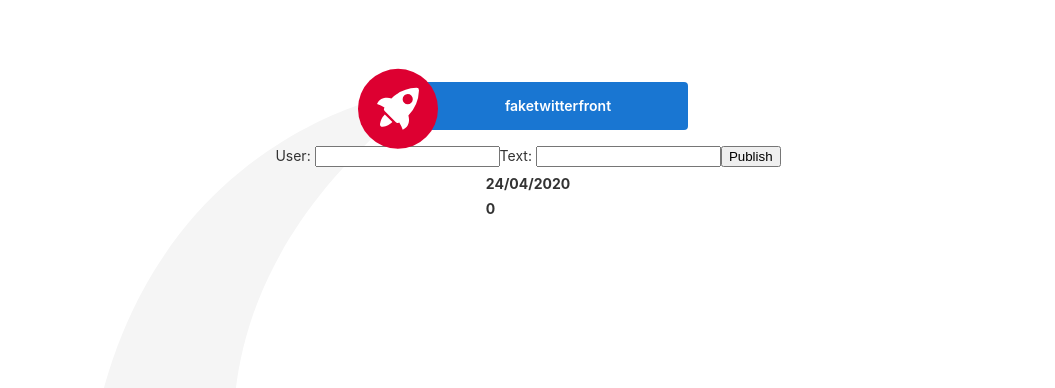
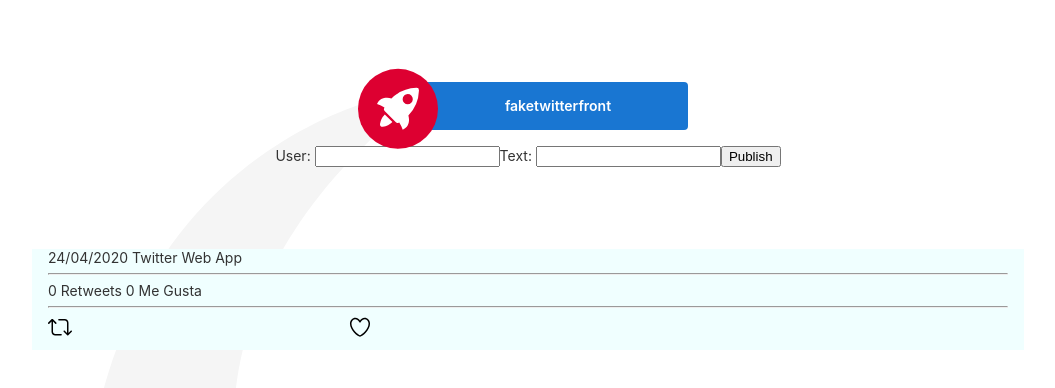
Before and after one commit to Leoo05/faketwitterfront, an Angular app: page / in a window 1280 px wide. Both pictures are taken after a click on the button "Publish". Shown: the top 388 px of the page, without its empty margins (112-1167 px from the left). Built offline with nearby package versions, Linux system fonts and the light colour scheme.

Commit message:
Inclusion Estilos

```diff
--- a/angular.json
+++ b/angular.json
@@ -119,6 +119,10 @@
           }
         }
       }
-    }},
-  "defaultProject": "faketwitterfront"
+    }
+  },
+  "defaultProject": "faketwitterfront",
+  "cli": {
+    "analytics": false
+  }
 }
--- a/src/app/app.component.html
+++ b/src/app/app.component.html
@@ -1,44 +1,75 @@
-
 <div class="content" role="main">
 
   <!-- Highlight Card -->
   <div class="card highlight-card card-small">
 
-    <svg id="rocket" alt="Rocket Ship" xmlns="http://www.w3.org/2000/svg" width="101.678" height="101.678" viewBox="0 0 101.678 101.678">
+    <svg id="rocket" alt="Rocket Ship" xmlns="http://www.w3.org/2000/svg" width="101.678" height="101.678"
+      viewBox="0 0 101.678 101.678">
       <g id="Group_83" data-name="Group 83" transform="translate(-141 -696)">
-        <circle id="Ellipse_8" data-name="Ellipse 8" cx="50.839" cy="50.839" r="50.839" transform="translate(141 696)" fill="#dd0031"/>
+        <circle id="Ellipse_8" data-name="Ellipse 8" cx="50.839" cy="50.839" r="50.839" transform="translate(141 696)"
+          fill="#dd0031" />
         <g id="Group_47" data-name="Group 47" transform="translate(165.185 720.185)">
-          <path id="Path_33" data-name="Path 33" d="M3.4,42.615a3.084,3.084,0,0,0,3.553,3.553,21.419,21.419,0,0,0,12.215-6.107L9.511,30.4A21.419,21.419,0,0,0,3.4,42.615Z" transform="translate(0.371 3.363)" fill="#fff"/>
-          <path id="Path_34" data-name="Path 34" d="M53.3,3.221A3.09,3.09,0,0,0,50.081,0,48.227,48.227,0,0,0,18.322,13.437c-6-1.666-14.991-1.221-18.322,7.218A33.892,33.892,0,0,1,9.439,25.1l-.333.666a3.013,3.013,0,0,0,.555,3.553L23.985,43.641a2.9,2.9,0,0,0,3.553.555l.666-.333A33.892,33.892,0,0,1,32.647,53.3c8.55-3.664,8.884-12.326,7.218-18.322A48.227,48.227,0,0,0,53.3,3.221ZM34.424,9.772a6.439,6.439,0,1,1,9.106,9.106,6.368,6.368,0,0,1-9.106,0A6.467,6.467,0,0,1,34.424,9.772Z" transform="translate(0 0.005)" fill="#fff"/>
+          <path id="Path_33" data-name="Path 33"
+            d="M3.4,42.615a3.084,3.084,0,0,0,3.553,3.553,21.419,21.419,0,0,0,12.215-6.107L9.511,30.4A21.419,21.419,0,0,0,3.4,42.615Z"
+            transform="translate(0.371 3.363)" fill="#fff" />
+          <path id="Path_34" data-name="Path 34"
+            d="M53.3,3.221A3.09,3.09,0,0,0,50.081,0,48.227,48.227,0,0,0,18.322,13.437c-6-1.666-14.991-1.221-18.322,7.218A33.892,33.892,0,0,1,9.439,25.1l-.333.666a3.013,3.013,0,0,0,.555,3.553L23.985,43.641a2.9,2.9,0,0,0,3.553.555l.666-.333A33.892,33.892,0,0,1,32.647,53.3c8.55-3.664,8.884-12.326,7.218-18.322A48.227,48.227,0,0,0,53.3,3.221ZM34.424,9.772a6.439,6.439,0,1,1,9.106,9.106,6.368,6.368,0,0,1-9.106,0A6.467,6.467,0,0,1,34.424,9.772Z"
+            transform="translate(0 0.005)" fill="#fff" />
         </g>
       </g>
     </svg>
 
     <span>{{ title }}</span>
 
-    <svg id="rocket-smoke" alt="Rocket Ship Smoke" xmlns="http://www.w3.org/2000/svg" width="516.119" height="1083.632" viewBox="0 0 516.119 1083.632">
-      <path id="Path_40" data-name="Path 40" d="M644.6,141S143.02,215.537,147.049,870.207s342.774,201.755,342.774,201.755S404.659,847.213,388.815,762.2c-27.116-145.51-11.551-384.124,271.9-609.1C671.15,139.365,644.6,141,644.6,141Z" transform="translate(-147.025 -140.939)" fill="#f5f5f5"/>
+    <svg id="rocket-smoke" alt="Rocket Ship Smoke" xmlns="http://www.w3.org/2000/svg" width="516.119" height="1083.632"
+      viewBox="0 0 516.119 1083.632">
+      <path id="Path_40" data-name="Path 40"
+        d="M644.6,141S143.02,215.537,147.049,870.207s342.774,201.755,342.774,201.755S404.659,847.213,388.815,762.2c-27.116-145.51-11.551-384.124,271.9-609.1C671.15,139.365,644.6,141,644.6,141Z"
+        transform="translate(-147.025 -140.939)" fill="#f5f5f5" />
     </svg>
 
   </div>
 
   <div class="cuadro_de_texto">
     <label>User: </label>
-    <input type="text" [(ngModel)]="newTweetUser"/>
+    <input type="text" [(ngModel)]="newTweetUser" />
     <label>Text: </label>
-    <input type="text" [(ngModel)]="newTweetText"/>
+    <input type="text" [(ngModel)]="newTweetText" />
     <button (click)="publicar()">Publish</button>
   </div>
 
+</div>
+<div *ngFor="let tweet of listaTweets" class="tweetStyle">
+  <span class="userName" id="tweetUser">
+    {{ tweet.user }}
+  </span>
 
-  <div *ngFor="let tweet of listaTweets" class="tweet">
-    <h1 id="tweetUser">{{ tweet.user }}</h1>
-    <h4 id="tweetDate">{{ tweet.date }}</h4>
-    <h2 id="tweetText">{{ tweet.text }}</h2>
-    <h4 id="tweetLikes">{{ tweet.likes }}</h4>
+  <p class="Text" id="tweetText">{{ tweet.text }}</p>
+  <span id="tweetDate"> {{ tweet.date }} </span>
+  <span> Twitter Web App </span>
+  <hr>
+  <span class="likes" id="tweetLikes"> 0 Retweets</span>
+  <span class="likes" id="tweetLikes"> {{ tweet.likes }} Me Gusta</span>
+  <hr>
+  <div class="svgicons">
+    <span class="svgincons">
+      <svg >
+        <path
+          d="M23.77 15.67c-.292-.293-.767-.293-1.06 0l-2.22 2.22V7.65c0-2.068-1.683-3.75-3.75-3.75h-5.85c-.414 0-.75.336-.75.75s.336.75.75.75h5.85c1.24 0 2.25 1.01 2.25 2.25v10.24l-2.22-2.22c-.293-.293-.768-.293-1.06 0s-.294.768 0 1.06l3.5 3.5c.145.147.337.22.53.22s.383-.072.53-.22l3.5-3.5c.294-.292.294-.767 0-1.06zm-10.66 3.28H7.26c-1.24 0-2.25-1.01-2.25-2.25V6.46l2.22 2.22c.148.147.34.22.532.22s.384-.073.53-.22c.293-.293.293-.768 0-1.06l-3.5-3.5c-.293-.294-.768-.294-1.06 0l-3.5 3.5c-.294.292-.294.767 0 1.06s.767.293 1.06 0l2.22-2.22V16.7c0 2.068 1.683 3.75 3.75 3.75h5.85c.414 0 .75-.336.75-.75s-.337-.75-.75-.75z">
+        </path>
+      </svg>
+    </span>
+    <span class="svgicons">
+      <svg>
+        <path
+          d="M12 21.638h-.014C9.403 21.59 1.95 14.856 1.95 8.478c0-3.064 2.525-5.754 5.403-5.754 2.29 0 3.83 1.58 4.646 2.73.814-1.148 2.354-2.73 4.645-2.73 2.88 0 5.404 2.69 5.404 5.755 0 6.376-7.454 13.11-10.037 13.157H12zM7.354 4.225c-2.08 0-3.903 1.988-3.903 4.255 0 5.74 7.034 11.596 8.55 11.658 1.518-.062 8.55-5.917 8.55-11.658 0-2.267-1.823-4.255-3.903-4.255-2.528 0-3.94 2.936-3.952 2.965-.23.562-1.156.562-1.387 0-.014-.03-1.425-2.965-3.954-2.965z">
+        </path>
+
+      </svg>
+    </span>
   </div>
-
 
 </div>
 
+
 <router-outlet></router-outlet>
--- a/src/app/app.component.ts
+++ b/src/app/app.component.ts
@@ -4,7 +4,7 @@ import { tweet } from './model/tweet.model';
 @Component({
   selector: 'app-root',
   templateUrl: './app.component.html',
-  styleUrls: ['./app.component.css']
+  styleUrls: ['./app.component.css','./tweetStyles.css']
 })
 
 export class AppComponent {
--- /dev/null
+++ b/src/app/tweetStyles.css
@@ -0,0 +1,27 @@
+.tweetStyle{
+    margin: 82px auto 32px;
+    padding: 0 16px;
+    max-width: 960px;
+        background-color:azure;
+}
+
+.userName{
+    text-align: left;
+    font-family: Impact, Haettenschweiler, 'Arial Narrow Bold', sans-serif;
+    font-stretch: wider;
+    color: black;
+    font-size: 48px;
+    font-weight: 100;
+}
+
+.Text{
+    margin-top: 10px;
+    margin-bottom: 10px;
+    font-family: 'Comic Sans MS';
+    text-align: justify;
+    font-size: 24px;
+
+}
+.svgicons{
+    height: 35px;
+}
```
